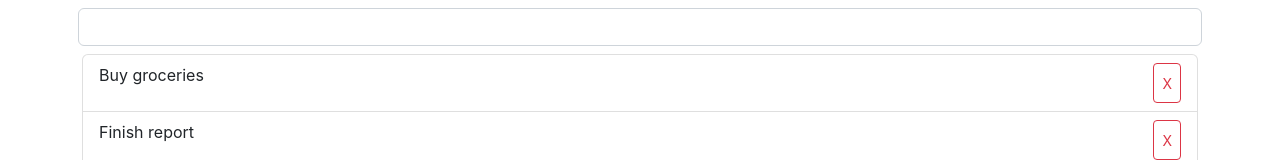
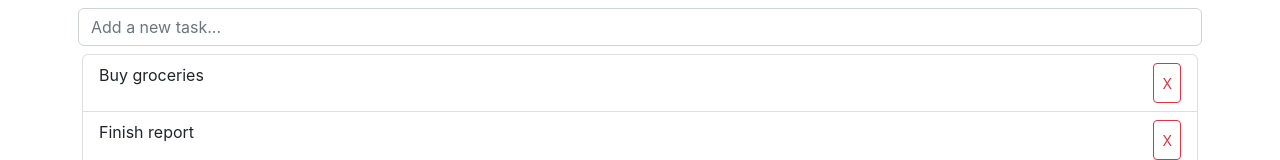
Before and after one commit to BasheerRajeh/simple-todo-list, a React (Create React App) app: page / in a window 1280 px wide. Shown: the top 160 px of the page. Built offline with nearby package versions, Linux system fonts and the light colour scheme.

Commit message:
Refactor AddTodo and isolate Input component.

```diff
--- a/src/components/AddTodo.jsx
+++ b/src/components/AddTodo.jsx
@@ -1,4 +1,5 @@
 import { useState } from "react";
+import Input from "./common/Input";
 
 const AddTodo = (props) => {
     const { onAdd } = props;
@@ -12,21 +13,22 @@ const AddTodo = (props) => {
 
     return (
         <>
-            <div className="row p-2 d-flex justify-content-between align-content-center">
-                <input
+            <form className="row p-2 d-flex justify-content-between align-content-center">
+                <Input
+                    name="task"
                     value={task}
-                    onChange={(e) => setTask(e.currentTarget.value)}
-                    type="text"
-                    className="col form-control"
+                    placeholder={"Add a new task..."}
+                    onChange={setTask}
+                    className="col"
                 />
                 {task.trim() !== "" && (
                     <div className="col-auto d-flex justify-content-end">
-                        <button onClick={handleAdd} className="btn btn-primary">
+                        <button type="submit" onClick={handleAdd} className="btn btn-primary">
                             Add Todo
                         </button>
                     </div>
                 )}
-            </div>
+            </form>
         </>
     );
 };
--- /dev/null
+++ b/src/components/common/Input.jsx
@@ -0,0 +1,26 @@
+const Input = (props) => {
+    const {
+        name,
+        value,
+        label,
+        placeholder = "",
+        type = "text",
+        onChange,
+        className,
+    } = props;
+    return (
+        <>
+            {label && <label for={name}>{label}</label>}
+            <input
+                value={value}
+                name={name}
+                onChange={(e) => onChange(e.currentTarget.value)}
+                type={type}
+                placeholder={placeholder}
+                className={`form-control ${className}`}
+            />
+        </>
+    );
+};
+
+export default Input;
```
